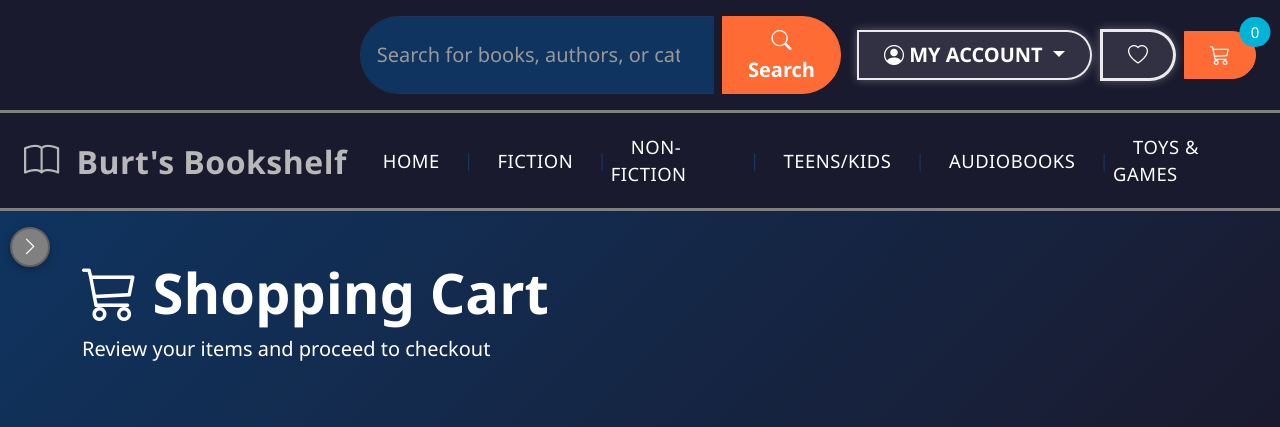
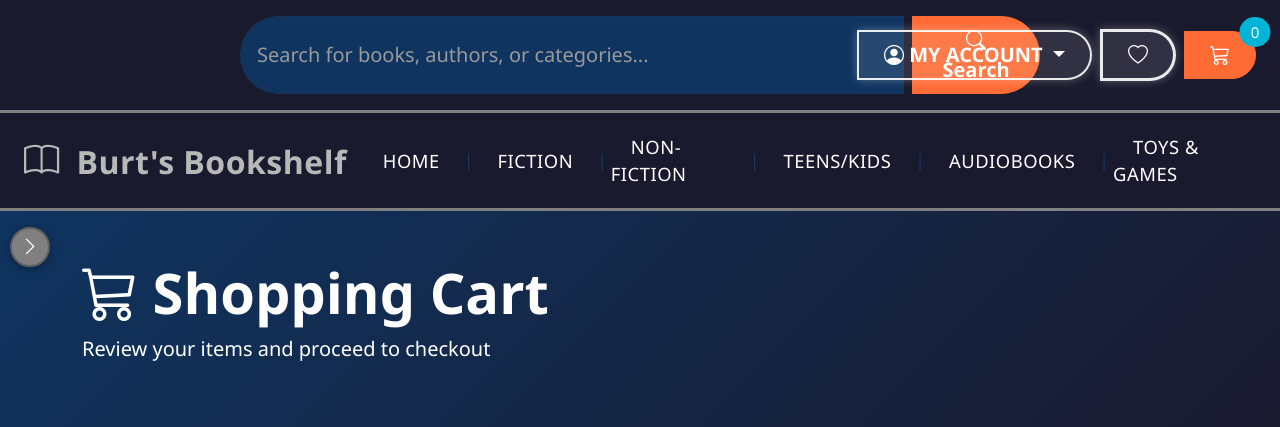
Before and after one commit to dphyfe/book_store_django, a Django app: page /cart/ in a window 1280 px wide. Shown: the top 427 px of the page. Run offline with Django 4.2, Linux system fonts and the light colour scheme.

Commit message:
style: Center search bar and adjust account/cart layout; update hero section background

```diff
--- a/bookstore/templates/bookstore/base.html
+++ b/bookstore/templates/bookstore/base.html
@@ -23,10 +23,12 @@
     <!-- Search Bar Section -->
     <div class="search-bar-section py-3">
         <div class="container-fluid px-4">
-            <div class="d-flex align-items-center justify-content-end">
-                <!-- Search Bar -->
-                <div class="search-bar-right me-3">
-                    <form class="d-flex" role="search" action="{% url 'bookstore:search' %}" method="get">
+            <div class="d-flex align-items-center justify-content-between">
+                <!-- Empty spacer for left side -->
+                <div style="width: 200px;"></div>
+                <!-- Search Bar Centered -->
+                <div class="flex-grow-1 d-flex justify-content-center">
+                    <form class="d-flex" role="search" action="{% url 'bookstore:search' %}" method="get" style="width: 100%; max-width: 800px;">
                         <input class="form-control form-control-lg me-2" type="search" name="q" placeholder="Search for books, authors, or categories..." aria-label="Search">
                         <button class="btn btn-search btn-lg" type="submit">
                             <i class="bi bi-search"></i> Search
@@ -34,6 +36,7 @@
                     </form>
                 </div>
                 <!-- Account and Cart at Far Right -->
+                <div class="d-flex align-items-center" style="width: 200px; justify-content: flex-end;">
                     <div class="account-cart-right d-flex align-items-center">
                         <!-- My Account Dropdown -->
                         <div class="dropdown" style="position: relative; z-index: 1060;">
@@ -77,6 +80,7 @@
                                 {{ cart_count }}
                             </span>
                         </a>
+                    </div>
                 </div>
             </div>
         </div>
--- a/static/css/style.css
+++ b/static/css/style.css
@@ -318,10 +318,11 @@
 
 /* Hero Section */
 .hero-section-full {
-    background-image: url('https://images.squarespace-cdn.com/content/v1/62014b4a67038230f793ec8a/1652834186699-WY2RLHR1K10JNE8P1YNQ/DOG+BOOKSHELF+WITH+BOOKENDS.jpg');
-    background-size: cover;
+    background-image: url('https://www.diamondartclub.com/cdn/shop/files/dog-bookshelf-diamond-art-painting-45664738607297.jpg?v=1729980417&width=5592');
+    background-size: 100% auto;
     background-position: center;
     background-repeat: no-repeat;
+    background-color: var(--black);
     min-height: 500px;
     position: relative;
     margin: 0 0 3rem 0;
@@ -339,7 +340,7 @@
     left: 0;
     right: 0;
     bottom: 0;
-    background: rgba(0, 0, 0, 0.3);
+    background: rgba(0, 0, 0, 0.1);
     z-index: 1;
 }
 
```
Lines whose indentation alone changed are shown as unchanged.
